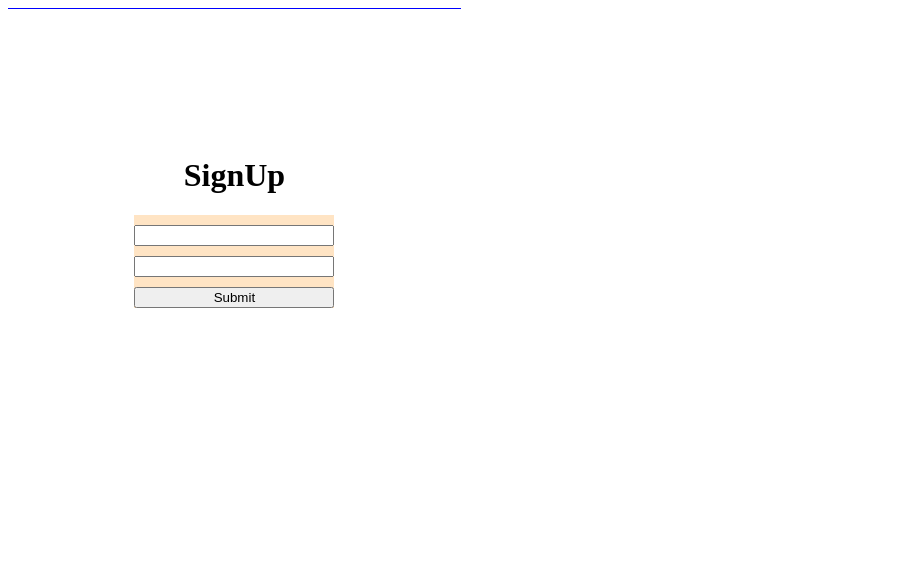
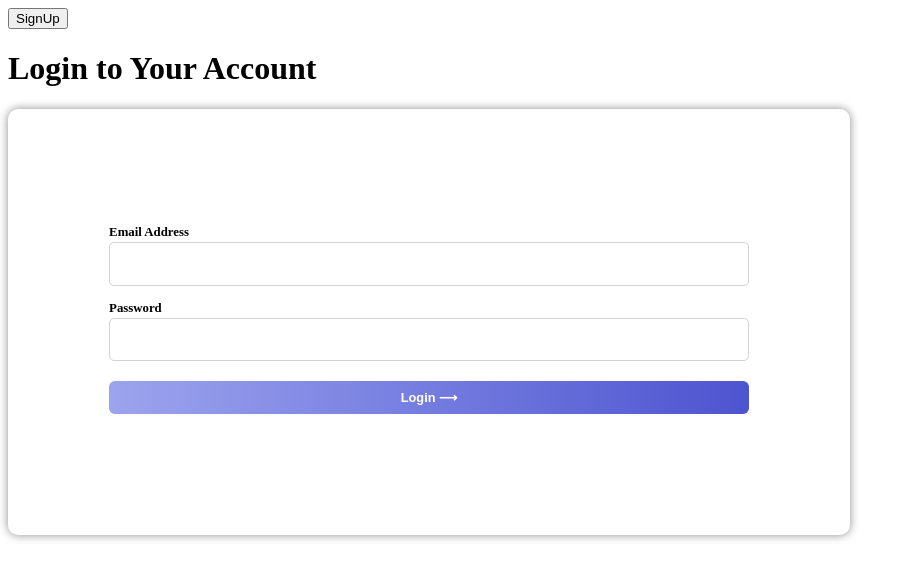
Before and after one commit to freshcodeAlice/fm-2023-react-welcome, a React (Create React App) app: page / in a window 1280 px wide. Shown: the top 580 px of the page, without its empty margins (0-917 px from the left). Built offline with nearby package versions, Linux system fonts and the light colour scheme.

Commit message:
Login form task resolve (custom field)

```diff
--- a/src/components/App.js
+++ b/src/components/App.js
@@ -17,6 +17,7 @@ import Header from './Header';
 import CONSTANSTS from '../constants';
 import SignUpForm from './SignUpForm';
 import FormContainer from './FormDashboard';
+import FormPage from '../pages/FormPage';
 const {THEMES} = CONSTANSTS;
 
 class App extends Component {
@@ -49,7 +50,7 @@ class App extends Component {
   render() {
     const {user, theme} = this.state;
     return (
-      <FormContainer />
+     <FormPage />
     );
   }
 }
--- /dev/null
+++ b/src/components/FormComponents/CustomField/CustomField.module.scss
@@ -0,0 +1,29 @@
+%text-style {
+    font: {
+        size: 0.8em;
+        weight: bolder;
+    }
+}
+
+.input {
+    // height: 2.5em;
+    border: 1px solid lightgrey;
+    border-radius: 5px;
+    padding: 1em;
+}
+
+.input:focus {
+    outline: none;
+    border: 1px solid grey;
+}
+
+.invalid {
+    border: 1px solid red;
+}
+
+.error-message {
+    @extend %text-style;
+    color: red;
+    margin: 0;
+    margin-top: 2px;
+}
--- /dev/null
+++ b/src/components/FormComponents/CustomField/index.js
@@ -0,0 +1,37 @@
+import { Field} from 'formik';
+import styles from './CustomField.module.scss';
+import cx from 'classnames';
+
+import React from 'react';
+
+const CustomField = (props) => {
+    return (
+        <>
+        <Field {...props}>
+            {({field, form, meta}) => {
+                const cn = cx(styles.input, {
+                    [styles.invalid]: meta.touched && meta.error
+
+                });
+                return (
+                    <>
+                    <input {...field} className={cn}/>
+                   {meta.touched && meta.error && <p className={styles['error-message']}>{meta.error}</p>}
+                    </>
+                )
+            }}
+        </Field>
+        </>
+    );
+}
+
+export default CustomField;
+
+/*
+
+
+<Field name="email" type="text" id="mail"/>
+<ErrorMessage name="email" component="p" className={styles['error-message']}/>
+
+
+*/
--- /dev/null
+++ b/src/components/FormComponents/SignIn/SignIn.module.scss
@@ -0,0 +1,39 @@
+%text-style {
+    font: {
+        size: 0.8em;
+        weight: bolder;
+    }
+}
+
+
+.form-container {
+    display: flex;
+    flex-direction: column;
+    width: 50vw;
+    padding: 8%;
+    background-color: white;
+    border-radius: 10px;
+    -webkit-box-shadow: 0px 0px 10px 0px rgba(140,140,140,1);
+    -moz-box-shadow: 0px 0px 10px 0px rgba(140,140,140,1);
+    box-shadow: 0px 0px 10px 0px rgba(140,140,140,1);
+
+    label {
+        @extend %text-style;
+        margin-top: 15px;
+        margin-bottom: 2px;
+    }
+
+
+
+
+    button {
+    background: rgb(156,164,238);
+    background: linear-gradient(90deg, rgba(156,164,238,1) 0%, rgba(77,84,208,1) 100%);
+    @extend %text-style;
+    padding: 0.7em;
+    border: none;
+    border-radius: 6px;
+    color: white;
+    margin: 20px 0;
+    }
+}
--- /dev/null
+++ b/src/components/FormComponents/SignIn/index.js
@@ -0,0 +1,59 @@
+import React from 'react';
+import {Formik, Form, Field, ErrorMessage} from 'formik';
+import styles from './SignIn.module.scss';
+import * as yup from 'yup';
+import CustomField from '../CustomField';
+
+const SignInSHEMA = yup.object({
+    email: yup.string().email('Email address is not correct').required(),
+    password: yup.string().min(5).max(16).required()
+})
+
+const SignIn = (props) => {
+    return (
+        <div>
+            <h1>Login to Your Account</h1>
+            <Formik
+            initialValues={{
+                email: '',
+                password: ''
+            }}
+            onSubmit={props.onSubmitCallback}
+            validationSchema={SignInSHEMA}>
+                {(formikProps) => {
+                    return (
+                        <Form className={styles['form-container']}>
+                            {/* <label htmlFor="mail">Email Address</label>
+                            <Field name="email" type="text" id="mail"/>
+                            <ErrorMessage name="email" component="p" className={styles['error-message']}/> */}
+                            <label htmlFor="mail">Email Address</label>
+                            <CustomField name="email" type="text" id="mail"/>
+
+                            <label htmlFor="pass">Password</label>
+                            {/* <Field name="password" type="password" id="pass"/>
+                            <ErrorMessage name="password"  component="p" className={styles['error-message']}/> */}
+                            <CustomField name="password" type="password" id="pass" />
+                            <button type="submit">Login &#10230;</button>
+                        </Form>
+                    )
+                }}
+            </Formik>
+        </div>
+    );
+}
+
+export default SignIn;
+
+
+
+/*
+1. Реалізувати форму логіна
+(Два інпути:
+    - email
+    - password)
+Зробити за допомогою Formik
+Валідація за допомогою yup
+
+
+
+*/
--- /dev/null
+++ b/src/components/FormComponents/SignUp/index.js
@@ -0,0 +1,11 @@
+import React from 'react';
+
+const SignUp = () => {
+    return (
+        <div>
+            <h1>SignUp</h1>
+        </div>
+    );
+}
+
+export default SignUp;
--- /dev/null
+++ b/src/pages/FormPage/index.js
@@ -0,0 +1,35 @@
+import React, { Component } from 'react';
+import SignIn from '../../components/FormComponents/SignIn';
+import SignUp from '../../components/FormComponents/SignUp';
+
+class Index extends Component {
+    constructor(props) {
+        super(props);
+        this.state = {
+            signIn: true
+        }
+    }
+
+    submitToServer = (data) => {
+        console.log(data);
+    }
+
+    btnHandler = () => {
+        this.setState({
+            signIn: !this.state.signIn
+        })
+    }
+
+    render() {
+        const {signIn} = this.state;
+        const btnText = signIn ? 'SignUp' : 'Login';
+        return (
+            <>
+            <button onClick={this.btnHandler}>{btnText}</button>
+            {signIn ? <SignIn onSubmitCallback={this.submitToServer}/> : <SignUp  onSubmitCallback={this.submitToServer}/>}
+            </>
+        );
+    }
+}
+
+export default Index;
```
